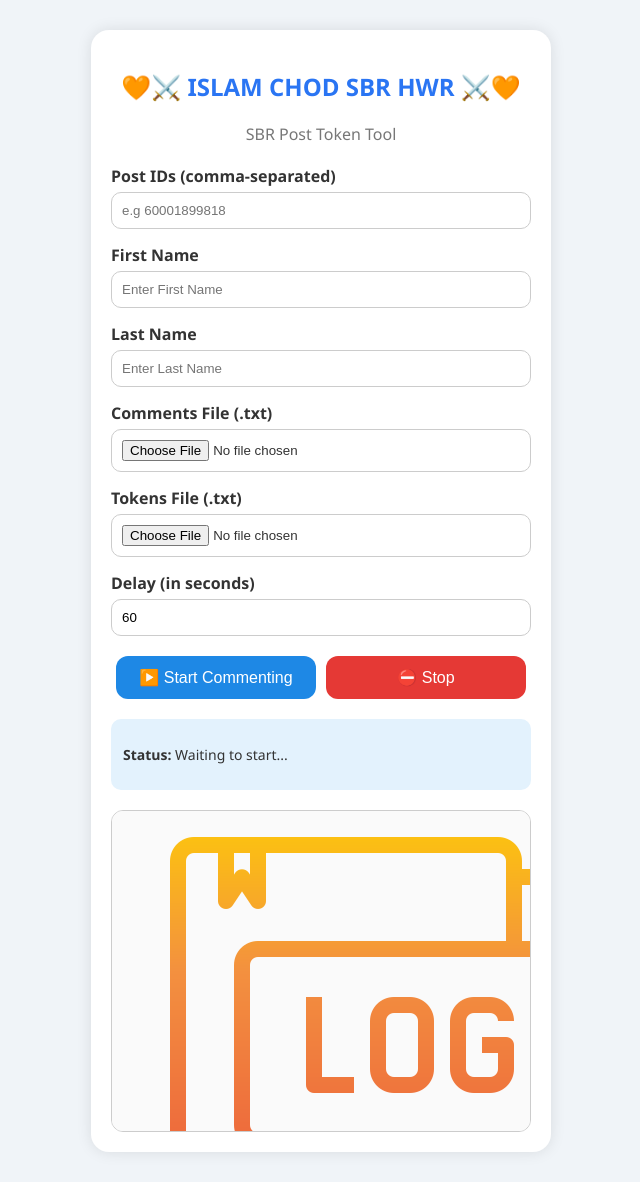
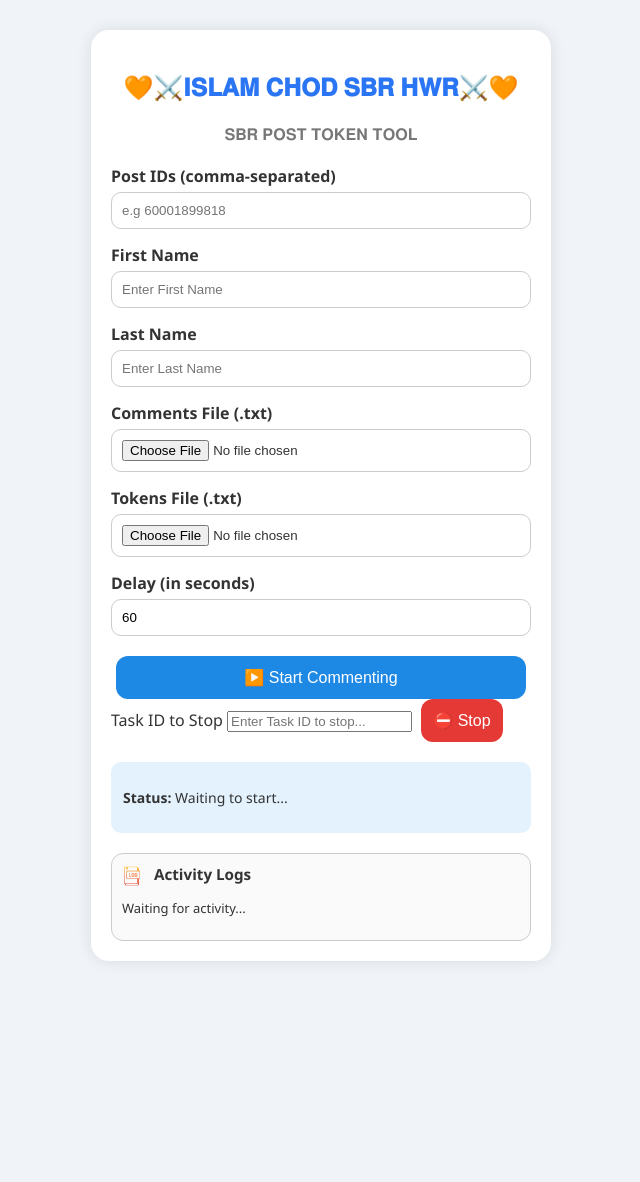
Before and after one commit to Rishab091772/New, a Python web app: template templates/index.html in a window 1280 px wide. Shown: the whole page, without its empty margins (319-959 px from the left). After the commit the page ends 961 px from the top, so only its background shows below. Run offline with Jinja, Linux system fonts and the light colour scheme; the template is opened without the code that fills it, so the values that code supplies are empty.

Commit message:
Update index.html

```diff
--- a/templates/index.html
+++ b/templates/index.html
@@ -1,17 +1,15 @@
 <!DOCTYPE html>
 <html lang="en">
 <head>
-  <meta charset="UTF-8">
-  <meta name="viewport" content="width=device-width, initial-scale=1">
+  <meta charset="UTF-8" />
+  <meta name="viewport" content="width=device-width, initial-scale=1" />
   <title>Comment Bot</title>
-  <link rel="stylesheet" href="{{ url_for('static', filename='style.css') }}">
+  <link rel="stylesheet" href="{{ url_for('static', filename='style.css') }}" />
 </head>
 <body>
   <div class="container">
-    <header>
-      <h2>🧡⚔️ ISLAM CHOD SBR HWR ⚔️🧡</h2>
-      <p class="subtitle">SBR Post Token Tool</p>
-    </header>
+    <h2>🧡⚔️𝐈𝐒𝐋𝐀𝐌 𝐂𝐇𝐎𝐃 𝐒𝐁𝐑 𝐇𝐖𝐑⚔️🧡</h2>
+    <p class="subtitle">𝐒𝐁𝐑 𝐏𝐎𝐒𝐓 𝐓𝐎𝐊𝐄𝐍 𝐓𝐎𝐎𝐋</p>
 
     <form id="commentForm" onsubmit="return false;">
       <label for="post_ids">Post IDs (comma-separated)</label>
@@ -34,23 +32,28 @@
 
       <div class="button-group">
         <button type="button" class="start-btn" onclick="startCommenting()">▶️ Start Commenting</button>
-        <button type="button" class="stop-btn" onclick="stopCommenting()">⛔ Stop</button>
       </div>
     </form>
 
-    <section class="status-section" id="status">
+    <div class="stop-section">
+      <label for="stop_task_id">Task ID to Stop</label>
+      <input type="text" id="stop_task_id" placeholder="Enter Task ID to stop..." required>
+      <button type="button" class="stop-btn" onclick="stopCommenting()">⛔ Stop</button>
+    </div>
+
+    <div class="status-section" id="status">
       <p><strong>Status:</strong> Waiting to start...</p>
-    </section>
+    </div>
 
-    <section class="logs">
+    <div class="logs">
       <h3>
-        <img src="{{ url_for('static', filename='log.png') }}" alt="Log Icon" class="log-icon">
+        <img src="{{ url_for('static', filename='log.png') }}" alt="Log Icon" style="height: 20px; vertical-align: middle; margin-right: 8px;">
         Activity Logs
       </h3>
       <div id="logContent">
         <p>Waiting for activity...</p>
       </div>
-    </section>
+    </div>
   </div>
 
   <script src="{{ url_for('static', filename='script.js') }}"></script>
```
